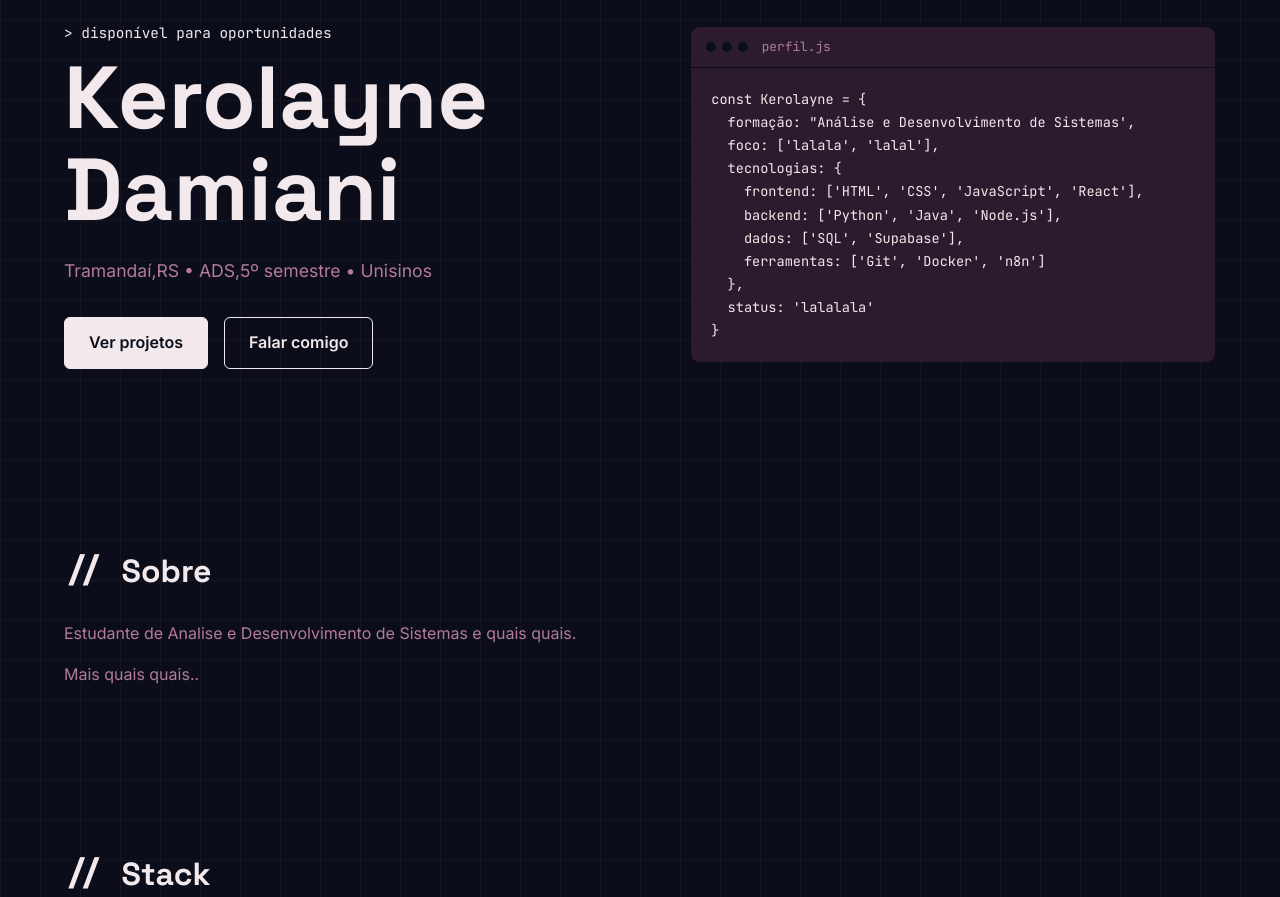
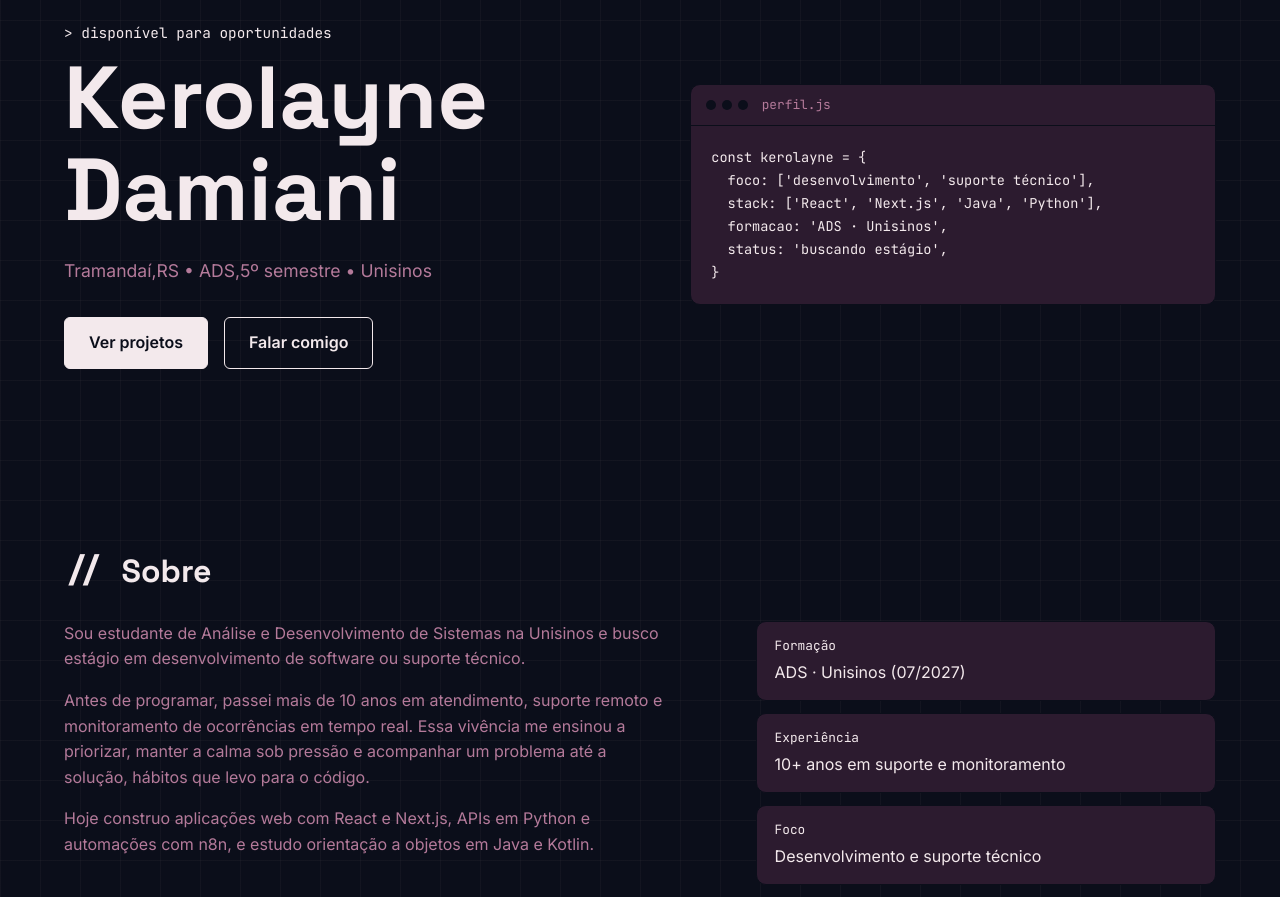
Before and after one commit to karoldamiani/portfolio, a React (Vite) app: page / in a window 1280 px wide. Shown: the part 140-1037 px from the top of the page. Built offline with nearby package versions, Linux system fonts and the light colour scheme.

Commit message:
adicionando seção de experiência e atualizando conteúdo da seção sobre

```diff
--- a/src/App.jsx
+++ b/src/App.jsx
@@ -20,8 +20,12 @@ function App() {
             <p className="section__text">Colocar projetos.</p>
           </Section>
 
+          <Section id="experiencia" title="Experiencia">
+             <p className="section__text">add Experiencia.</p>
+          </Section>
+
           <Section id="contato" title="Contato">
-             <p className="section__text">Contatos.</p>
+             <p className="section__text">add Contatos.</p>
           </Section>
 
       </main>
--- /dev/null
+++ b/src/components/About.css
@@ -0,0 +1,43 @@
+.about {
+  display: grid;
+  grid-template-columns: 1.4fr 1fr;
+  gap: 3rem;
+  align-items: start;
+}
+
+.about__text p {
+  color: var(--muted);
+  max-width: 600px;
+}
+
+.about__text p + p {
+  margin-top: 1rem;
+}
+
+.about__facts {
+  display: grid;
+  gap: 0.75rem;
+}
+
+.about__fact {
+  background: var(--surface);
+  border: 1px solid var(--border);
+  border-radius: 10px;
+  padding: 0.9rem 1.1rem;
+}
+
+.about__fact dt {
+  color: var(--accent);
+  font-family: var(--font-mono);
+  font-size: 0.8rem;
+}
+
+.about__fact dd {
+  margin-top: 0.2rem;
+}
+
+@media (max-width: 800px) {
+  .about {
+    grid-template-columns: 1fr;
+  }
+}
--- a/src/components/About.jsx
+++ b/src/components/About.jsx
@@ -1,14 +1,43 @@
 import Section from './Section'
+import './About.css'
+
+const facts = [
+  { label: 'Formação', value: 'ADS · Unisinos (07/2027)' },
+  { label: 'Experiência', value: '10+ anos em suporte e monitoramento' },
+  { label: 'Foco', value: 'Desenvolvimento e suporte técnico' },
+  { label: 'Local', value: 'Tramandaí, RS' },
+]
 
 function About() {
   return (
     <Section id="sobre" title="Sobre">
-      <p className="section__text">
-        Estudante de Analise e Desenvolvimento de Sistemas e quais quais.
-      </p>
-      <p className="section__text" style={{ marginTop: '1rem' }}>
-        Mais quais quais..
-      </p>
+       <div className="about">
+        <div className="about__text">
+          <p>
+            Sou estudante de Análise e Desenvolvimento de Sistemas na Unisinos
+            e busco estágio em desenvolvimento de software ou suporte técnico.
+          </p>
+          <p>
+            Antes de programar, passei mais de 10 anos em atendimento, suporte
+            remoto e monitoramento de ocorrências em tempo real. Essa vivência
+            me ensinou a priorizar, manter a calma sob pressão e acompanhar um
+            problema até a solução, hábitos que levo para o código.
+          </p>
+          <p>
+            Hoje construo aplicações web com React e Next.js, APIs em Python e
+            automações com n8n, e estudo orientação a objetos em Java e Kotlin.
+          </p>
+        </div>
+
+        <dl className="about__facts">
+          {facts.map((fact) => (
+            <div key={fact.label} className="about__fact">
+              <dt>{fact.label}</dt>
+              <dd>{fact.value}</dd>
+            </div>
+          ))}
+        </dl>
+      </div>
     </Section>
   )
 }
--- a/src/components/Header.jsx
+++ b/src/components/Header.jsx
@@ -9,6 +9,7 @@ function Header() {
           <a href="#sobre">Sobre</a>
           <a href="#stack">Stack</a>
           <a href="#projetos">Projetos</a>
+          <a href="#experiencia">Experiência</a>
           <a href="#contato">Contato</a>
         </nav>
       </div>
--- a/src/components/Hero.jsx
+++ b/src/components/Hero.jsx
@@ -1,15 +1,10 @@
 import './Hero.css'
 
-const stack = `const Kerolayne = {
-  formação: "Análise e Desenvolvimento de Sistemas',
-  foco: ['lalala', 'lalal'],
-  tecnologias: {
-    frontend: ['HTML', 'CSS', 'JavaScript', 'React'],
-    backend: ['Python', 'Java', 'Node.js'],
-    dados: ['SQL', 'Supabase'],
-    ferramentas: ['Git', 'Docker', 'n8n']
-  },
-  status: 'lalalala'
+const stack = `const kerolayne = {
+  foco: ['desenvolvimento', 'suporte técnico'],
+  stack: ['React', 'Next.js', 'Java', 'Python'],
+  formacao: 'ADS · Unisinos',
+  status: 'buscando estágio',
 }`
 
 function Hero() {
```
